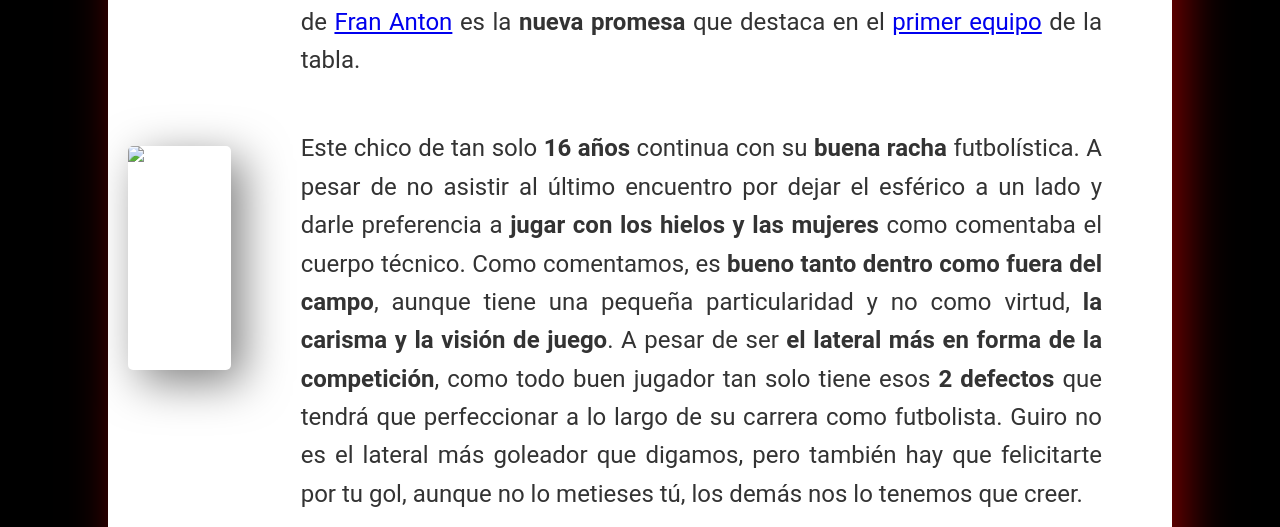
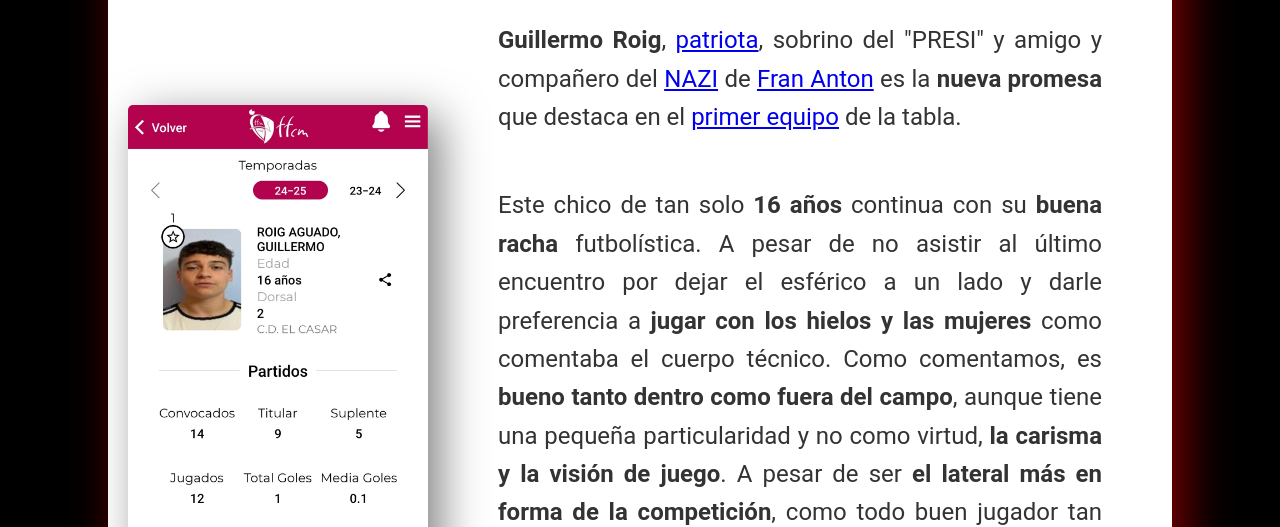
Before and after one commit to CervezayFutbol/noticias, a plain HTML site: page noticia1.html in a window 1280 px wide. Shown: the part 302-829 px from the top of the page. Drawn offline with Linux system fonts and the light colour scheme.

Commit message:
Update noticia1.html

```diff
--- a/noticia1.html
+++ b/noticia1.html
@@ -137,7 +137,7 @@
     <div class="container">
         <div class="noticia">
             <!-- Imagen de la noticia a la izquierda -->
-            <img src="img/Guiro.jpg" alt="Imagen de Guillermo Roig, lateral de moda de CD El Casar">
+            <img src="Guiro1.jpg" alt="Imagen de Guillermo Roig, lateral de moda de CD El Casar">
             <div>
                 <h1>El lateral de moda de CD El Casar</h1>
                 <p><b>Guillermo Roig</b>, <a href="https://www.youtube.com/watch?v=P2rUr8xy-9I&pp=ygULY2FyYSBhbCBzb2w%3D" target="_blank">patriota</a>, sobrino del "PRESI" y amigo y compañero del <a href="https://www.youtube.com/watch?v=QX3t8A2nPsM&pp=ygUPaGltbm8gZGUgaGl0bGVy" target="_blank">NAZI</a> de <a href="noticia2.html" target="_blank">Fran Anton</a> es la <b>nueva promesa</b> que destaca en el <a href="noticia3.html" target="_blank">primer equipo</a> de la tabla.</p>
```
